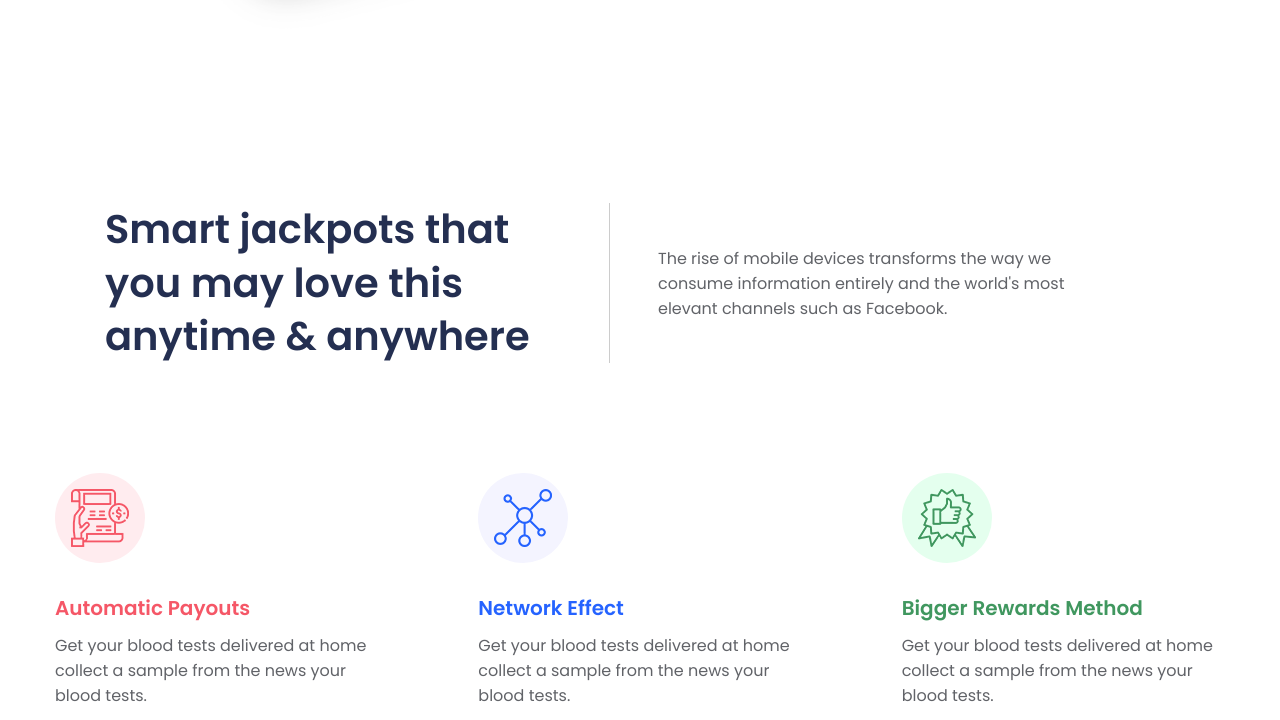
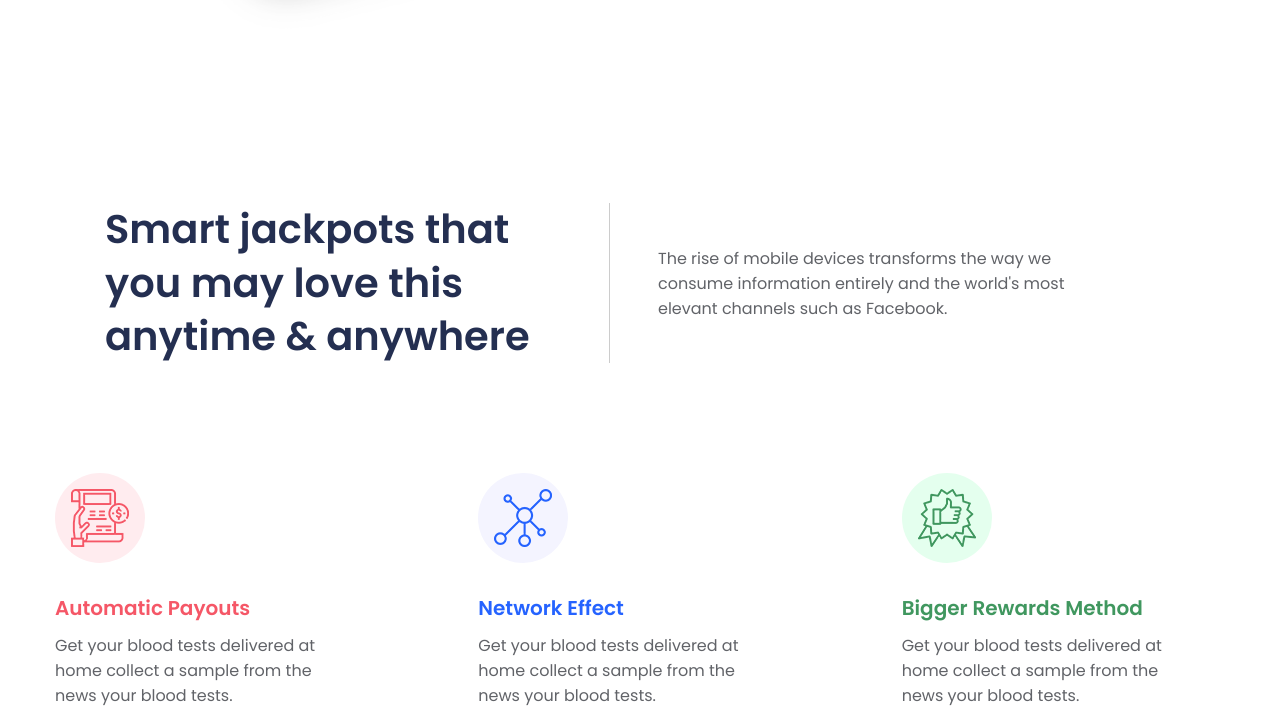
Before and after one commit to MinhTuan2310/Applab, a plain HTML site: page index.html in a window 1280 px wide. Shown: the part 2077-2797 px from the top of the page. Drawn offline with nearby package versions, Linux system fonts and the light colour scheme.

Commit message:
upload code

```diff
--- a/sass/_achievement.scss
+++ b/sass/_achievement.scss
@@ -15,6 +15,9 @@
   }
   &-title {
     margin-bottom: 10px;
+  }
+  &-desc {
+    max-width: 270px;
   }
 }
 @media screen and (max-width: 1023px) {
--- a/sass/_header.scss
+++ b/sass/_header.scss
@@ -35,7 +35,6 @@
 
     background-image: url(../img/background-header.png);
     background-repeat: no-repeat;
-    background-position: center bottom;
     background-size: cover;
     &-inner {
       @include flex("centerx");
```
Also changed, not shown: css/app.css, 1 other file.
